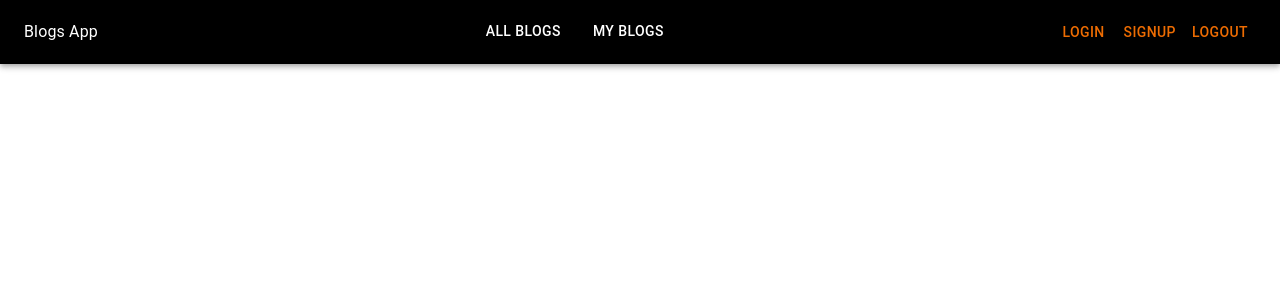
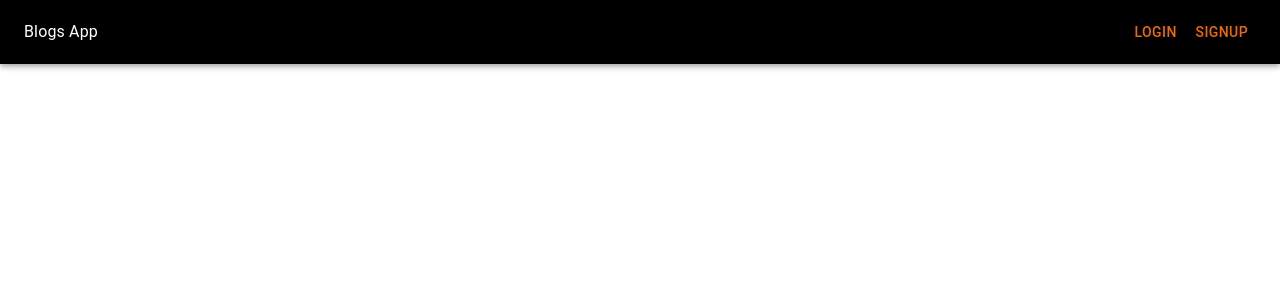
Before and after one commit to avikaldarolia/Blog, a React (Create React App) app in the folder frontend/: page / in a window 1280 px wide. Shown: the top 300 px of the page. Built offline with nearby package versions, Linux system fonts and the light colour scheme.

Commit message:
conditionally rendered login/signup

```diff
--- a/frontend/src/components/Header.jsx
+++ b/frontend/src/components/Header.jsx
@@ -9,13 +9,17 @@ import {
   Tab,
 } from '@mui/material';
 import { Link } from 'react-router-dom';
+import { useSelector } from 'react-redux';
 
 const Header = () => {
   const [value, setValue] = useState();
+  const isLoggedIn = useSelector((state) => state.isLoggedIn);
+
   return (
     <AppBar position="sticky" sx={{ background: 'black' }}>
       <Toolbar>
         <Typography varient="h4">Blogs App</Typography>
+        {isLoggedIn && (
           <Box display="flex" ml="auto">
             <Tabs
               textColor="white"
@@ -27,7 +31,10 @@ const Header = () => {
               <Tab LinkComponent={Link} to="/myBlogs" label="My Blogs" />
             </Tabs>
           </Box>
+        )}
         <Box display="flex" ml="auto">
+          {!isLoggedIn && (
+            <>
               <Button
                 varient="contained"
                 LinkComponent={Link}
@@ -46,6 +53,9 @@ const Header = () => {
               >
                 Signup
               </Button>
+            </>
+          )}
+          {isLoggedIn && (
             <Button
               varient="contained"
               LinkComponent={Link}
@@ -55,6 +65,7 @@ const Header = () => {
             >
               Logout
             </Button>
+          )}
         </Box>
       </Toolbar>
     </AppBar>
```
Also changed, not shown: frontend/src/store.js (line endings or trailing spaces). Lines whose indentation alone changed are shown as unchanged.
